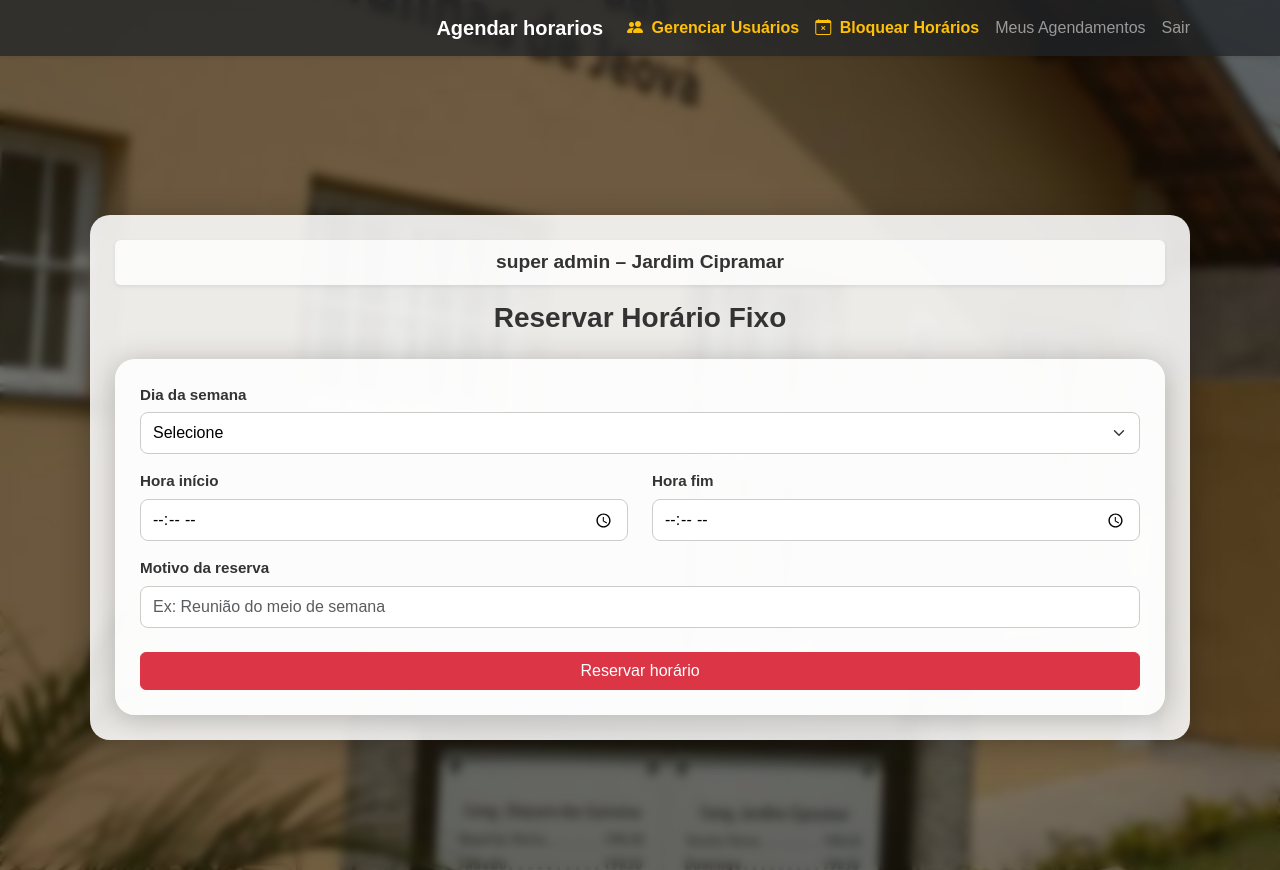
After one commit to andreluizsilv/Agenda_salao, a Django app: page /admin-congregacao/bloqueios/ in a window 1280 px wide. The commit adds this page. Run offline with Django 5.2, Linux system fonts and the light colour scheme; a user stored in the database is signed in; data comes from the database, SQL or seed files in the repository.

Commit message:
telas de Admin

```diff
--- a/agenda_salao/settings.py
+++ b/agenda_salao/settings.py
@@ -38,7 +38,8 @@
     'django.contrib.sessions',
     'django.contrib.messages',
     'django.contrib.staticfiles',
-    'agendamento'
+    'agendamento',
+
 ]
 
 MIDDLEWARE = [
--- /dev/null
+++ b/agendamento/templates/criar_bloqueio.html
@@ -0,0 +1,51 @@
+{% extends "base.html" %}
+{% block title %}Reservar Horário{% endblock %}
+
+{% block content %}
+<h3 class="text-center mb-4">Reservar Horário Fixo</h3>
+
+<form method="POST" class="content-box small">
+  {% csrf_token %}
+
+  <div class="mb-3">
+    <label>Dia da semana</label>
+    <select name="dia_semana" class="form-select" required>
+      <option value="">Selecione</option>
+      <option value="0">Segunda-feira</option>
+      <option value="1">Terça-feira</option>
+      <option value="2">Quarta-feira</option>
+      <option value="3">Quinta-feira</option>
+      <option value="4">Sexta-feira</option>
+      <option value="5">Sábado</option>
+      <option value="6">Domingo</option>
+    </select>
+  </div>
+
+  <div class="row">
+    <div class="col">
+      <label>Hora início</label>
+      <input type="time" name="hora_inicio" class="form-control" required>
+    </div>
+
+    <div class="col">
+      <label>Hora fim</label>
+      <input type="time" name="hora_fim" class="form-control" required>
+    </div>
+  </div>
+
+  <div class="mt-3">
+    <label>Motivo da reserva</label>
+    <input
+      type="text"
+      name="motivo"
+      class="form-control"
+      placeholder="Ex: Reunião do meio de semana"
+      required
+    >
+  </div>
+
+  <button class="btn btn-danger w-100 mt-4">
+    Reservar horário
+  </button>
+</form>
+{% endblock %}
--- a/agendamento/urls.py
+++ b/agendamento/urls.py
@@ -5,10 +5,15 @@
     path("", views.login_view, name="login"),
     path("logout/", views.logout_view, name="logout"),
     path("cadastro/", views.cadastro, name="cadastro"),
+
     path("agendar/", views.escolher_mes, name="escolher_mes"),
     path("agendar/<int:ano>/<int:mes>/", views.escolher_dia, name="escolher_dia"),
     path("agendar/<int:ano>/<int:mes>/<int:dia>/", views.escolher_horario, name="escolher_horario"),
+
     path("meus-agendamentos/", views.meus_agendamentos, name="meus_agendamentos"),
     path("agendamento/cancelar/<int:id>/", views.cancelar_agendamento, name="cancelar_agendamento"),
     path("agendamento/editar/<int:id>/", views.editar_agendamento, name="editar_agendamento"),
+
+    path("admin-congregacao/usuarios/", views.gerenciar_usuarios_congregacao, name="gerenciar_usuarios"),
+    path("admin-congregacao/bloqueios/", views.criar_bloqueio, name="criar_bloqueio"),
 ]
--- a/agendamento/views.py
+++ b/agendamento/views.py
@@ -1,13 +1,15 @@
 from django.shortcuts import render, redirect, get_object_or_404
 from django.contrib import messages
-from django.contrib.auth import authenticate, login, logout
+from django.contrib.auth import authenticate, login, logout, get_user_model
 from django.contrib.auth.decorators import login_required
 from django.urls import reverse
 from datetime import datetime, date, timedelta, time
 import calendar
 from .forms import *
 from .models import *
-from django.contrib.auth import get_user_model
+from .utils import admin_congregacao_required
+
+
 User = get_user_model()
 
 MESES_PT = [
@@ -46,11 +48,13 @@
         if form.is_valid():
             form.save()
             messages.success(request, "Conta criada com sucesso. Faça login.")
+            print("okcadastro")
             return redirect("login")
         else:
             messages.error(request, "Corrija os erros abaixo.")
     else:
         form = UsuarioCreationForm()
+
     return render(request, "cadastro.html", {"form": form})
 
 
@@ -88,50 +92,98 @@
 def escolher_horario(request, ano, mes, dia):
     dt = date(ano, mes, dia)
 
-    # Se for edição, pegar o ID
+    # --- edição ---
     editar_id = request.GET.get("editar")
     ag_editando = None
 
     if editar_id:
-        ag_editando = get_object_or_404(Agendamento, id=editar_id, usuario=request.user)
+        ag_editando = get_object_or_404(
+            Agendamento,
+            id=editar_id,
+            usuario=request.user
+        )
 
-    # montar horários 07:00 - 21:00 com 30min
+    # --- horários base ---
     horarios = []
     t = datetime.combine(dt, time(7, 0))
     fim = datetime.combine(dt, time(21, 0))
+
     while t <= fim:
         horarios.append(t.time().strftime("%H:%M"))
         t += timedelta(minutes=30)
 
-    # horários ocupados
-    ags = Agendamento.objects.filter(data=dt)
     ocupados = []
     detalhes = {}
+
+    # =====================================================
+    # 1️⃣ AGENDAMENTOS NORMAIS
+    # =====================================================
+    ags = Agendamento.objects.filter(data=dt)
+
     for a in ags:
         hora_str = a.horario.strftime("%H:%M")
         ocupados.append(hora_str)
+
         perfil = getattr(a.usuario, "profile", None)
         congreg = perfil.congregacao.nome if perfil and perfil.congregacao else ""
+
         detalhes[hora_str] = {
             "usuario": a.usuario.get_full_name() or a.usuario.username,
-            "congregacao": congreg
+            "congregacao": congreg,
         }
 
-    # --- PROCESSAR POST ---
+    # =====================================================
+    # 2️⃣ BLOQUEIOS FIXOS (REUNIÕES / EVENTOS)
+    # =====================================================
+    perfil_user = request.user.profile
+    dia_semana = dt.weekday()  # 0=segunda … 6=domingo
+
+    bloqueios = BloqueioAgenda.objects.filter(
+        congregacao=perfil_user.congregacao,
+        dia_semana=dia_semana,
+        ativo=True,
+    )
+
+    for h in horarios:
+        hora_obj = datetime.strptime(h, "%H:%M").time()
+
+        for b in bloqueios:
+            if b.hora_inicio <= hora_obj < b.hora_fim:
+                if h not in ocupados:
+                    ocupados.append(h)
+
+                detalhes[h] = {
+                    "usuario": "Indisponível",
+                    "congregacao": b.motivo,
+                }
+
+    # =====================================================
+    # 3️⃣ PROCESSAR POST
+    # =====================================================
     if request.method == "POST":
         horario = request.POST.get("horario")
+
         if not horario:
             messages.error(request, "Horário inválido.")
-            return redirect(request.path + (f"?editar={editar_id}" if editar_id else ""))
+            return redirect(
+                request.path + (f"?editar={editar_id}" if editar_id else "")
+            )
 
         horario_obj = datetime.strptime(horario, "%H:%M").time()
 
-        # --- MODO EDIÇÃO ---
+        # --- edição ---
         if ag_editando:
-            conflito = Agendamento.objects.filter(data=dt, horario=horario_obj)\
-                                          .exclude(id=ag_editando.id).exists()
-            if conflito:
-                messages.error(request, "Este horário já está ocupado.")
+            conflito = (
+                Agendamento.objects.filter(
+                    data=dt,
+                    horario=horario_obj
+                )
+                .exclude(id=ag_editando.id)
+                .exists()
+            )
+
+            if conflito or horario in ocupados:
+                messages.error(request, "Este horário não está disponível.")
                 return redirect(request.path + f"?editar={editar_id}")
 
             ag_editando.data = dt
@@ -141,29 +193,37 @@
             messages.success(request, "Agendamento atualizado com sucesso.")
             return redirect("meus_agendamentos")
 
-        # --- MODO CRIAÇÃO ---
-        if Agendamento.objects.filter(data=dt, horario=horario_obj).exists():
-            messages.error(request, "Horário já ocupado.")
-            return redirect(reverse("escolher_horario", args=[ano, mes, dia]))
+        # --- criação ---
+        if horario in ocupados:
+            messages.error(request, "Este horário está bloqueado.")
+            return redirect(
+                reverse("escolher_horario", args=[ano, mes, dia])
+            )
 
         Agendamento.objects.create(
             usuario=request.user,
             data=dt,
-            horario=horario_obj
+            horario=horario_obj,
         )
 
         messages.success(request, "Agendamento realizado com sucesso.")
         return redirect("meus_agendamentos")
 
-    # renderizar página
-    return render(request, "escolher_horario.html", {
-        "data": dt,
-        "horarios": horarios,
-        "ocupados": ocupados,
-        "detalhes": detalhes,
-        "mes_nome": MESES_PT[mes-1],
-        "ag_editando": ag_editando,
-    })
+    # =====================================================
+    # 4️⃣ RENDER
+    # =====================================================
+    return render(
+        request,
+        "escolher_horario.html",
+        {
+            "data": dt,
+            "horarios": horarios,
+            "ocupados": ocupados,
+            "detalhes": detalhes,
+            "mes_nome": MESES_PT[mes - 1],
+            "ag_editando": ag_editando,
+        },
+    )
 
 @login_required
 def meus_agendamentos(request):
@@ -191,3 +251,75 @@
         reverse("escolher_horario", args=[ag.data.year, ag.data.month, ag.data.day])
         + f"?editar={ag.id}"
     )
+
+
+@login_required
+@admin_congregacao_required
+def gerenciar_usuarios_congregacao(request):
+
+    admin_profile = request.user.profile
+    congregacao_atual = admin_profile.congregacao
+
+    # Apenas usuários da mesma congregação
+    usuarios = UsuarioProfile.objects.filter(
+        congregacao=congregacao_atual
+    ).select_related("user")
+
+    if request.method == "POST":
+        user_id = request.POST.get("user_id")
+        acao = request.POST.get("acao")
+
+        perfil = get_object_or_404(UsuarioProfile, id=user_id)
+
+        # Segurança extra
+        if perfil.congregacao != congregacao_atual:
+            messages.error(request, "Você não pode gerenciar usuários de outra congregação.")
+            return redirect("gerenciar_usuarios")
+
+        # Ativar ou desativar
+        if acao == "ativar":
+            perfil.is_active = True
+            perfil.user.is_active = True
+            perfil.user.save()
+            perfil.save()
+            messages.success(request, f"{perfil.user.get_full_name()} foi ativado.")
+
+        elif acao == "desativar":
+            perfil.is_active = False
+            perfil.user.is_active = False
+            perfil.user.save()
+            perfil.save()
+            messages.success(request, f"{perfil.user.get_full_name()} foi desativado.")
+
+        return redirect("gerenciar_usuarios")
+
+    return render(request, "gerenciar_usuarios.html", {
+        "usuarios": usuarios,
+        "congregacao": congregacao_atual.nome
+    })
+
+@login_required
+@admin_congregacao_required
+def criar_bloqueio(request):
+    admin = request.user.profile
+
+    if request.method == "POST":
+        hora_inicio = request.POST["hora_inicio"]
+        hora_fim = request.POST["hora_fim"]
+
+        if hora_fim <= hora_inicio:
+            messages.error(request, "A hora final deve ser maior que a inicial.")
+            return redirect("criar_bloqueio")
+
+        BloqueioAgenda.objects.create(
+            congregacao=admin.congregacao,
+            dia_semana=request.POST["dia_semana"],
+            hora_inicio=hora_inicio,
+            hora_fim=hora_fim,
+            motivo=request.POST["motivo"],
+        )
+
+        messages.success(request, "Horário reservado com sucesso.")
+        return redirect("criar_bloqueio")
+
+    return render(request, "criar_bloqueio.html")
--- a/static/css/style.css
+++ b/static/css/style.css
@@ -93,17 +93,18 @@
   color: #f5f5f5;
 }
 
-.form-control {
+.login-box .form-control {
   background-color: rgba(255, 255, 255, 0.2);
   border: none;
   color: #fff;
 }
 
-.form-control:focus {
+.login-box .form-control:focus {
   background-color: rgba(255, 255, 255, 0.25);
   color: #fff;
   box-shadow: 0 0 0 0.2rem rgba(13, 110, 253, 0.3);
 }
+
 
 .btn-primary {
   width: 100%;
@@ -317,3 +318,35 @@
     font-size: 1.2rem; /* maior que o resto */
     display: inline-block;
 }
+
+/* Estilo do link do Admin */
+.admin-link {
+    color: #ffc107 !important; /* amarelo padrão */
+    font-weight: 600;
+    transition: 0.25s ease-in-out;
+}
+
+/* Ícone animado */
+.admin-link i {
+    transition: transform 0.25s ease-in-out;
+}
+
+/* Hover: muda cor, cresce o ícone, fundo leve */
+.admin-link:hover {
+    color: #28a745 !important; /* verde */
+    background-color: rgba(40, 167, 69, 0.15);
+    border-radius: 6px;
+    padding-left: 8px;
+    padding-right: 8px;
+}
+
+.content-box .form-control,
+.content-box .form-select {
+    color: #000;
+    background-color: #fff;
+}
+
+
+.admin-link:hover i {
+    transform: scale(1.15);
+}
--- a/templates/base.html
+++ b/templates/base.html
@@ -8,6 +8,7 @@
 
     <!-- Bootstrap -->
     <link href="https://cdn.jsdelivr.net/npm/bootstrap@5.3.0/dist/css/bootstrap.min.css" rel="stylesheet">
+    <link rel="stylesheet" href="https://cdn.jsdelivr.net/npm/bootstrap-icons@1.11.1/font/bootstrap-icons.css">
 
     <!-- CSS Global -->
     <link rel="stylesheet" href="{% static 'css/style.css' %}">
@@ -16,24 +17,45 @@
     <!-- NAVBAR -->
     <nav class="navbar navbar-expand-lg navbar-dark bg-dark bg-opacity-75 shadow-sm fixed-top">
         <div class="container">
-            <a class="navbar-brand fw-semibold" href="{% url 'escolher_mes' %}">Agenda Salão</a>
             <button class="navbar-toggler" type="button" data-bs-toggle="collapse" data-bs-target="#navbarNav"
                 aria-controls="navbarNav" aria-expanded="false" aria-label="Toggle navigation">
                 <span class="navbar-toggler-icon"></span>
             </button>
             <div class="collapse navbar-collapse" id="navbarNav">
                 <ul class="navbar-nav ms-auto">
+
                     {% if user.is_authenticated %}
+                        <a class="navbar-brand fw-semibold" href="{% url 'escolher_mes' %}">Agendar horarios</a>
+                        {# --- LINK APENAS PARA ADMIN DA CONGREGAÇÃO --- #}
+                        {% if user.profile and user.profile.is_admin_congregacao %}
+                            <li class="nav-item">
+                                <a class="nav-link admin-link" href="{% url 'gerenciar_usuarios' %}">
+                                    <i class="bi bi-people-fill me-1"></i> Gerenciar Usuários
+                                </a>
+                            </li>
+
+                            <li class="nav-item">
+                                <a class="nav-link admin-link" href="{% url 'criar_bloqueio' %}">
+                                    <i class="bi bi-calendar-x me-1"></i> Bloquear Horários
+                                </a>
+                            </li>
+                        {% endif %}
+
+
                         <li class="nav-item">
-                            <a class="nav-link" href="{% url 'meus_agendamentos' %}">Meu Perfil</a>
+                            <a class="nav-link" href="{% url 'meus_agendamentos' %}">Meus Agendamentos</a>
                         </li>
+
                         <li class="nav-item">
                             <a class="nav-link" href="{% url 'logout' %}">Sair</a>
                         </li>
+
                     {% else %}
+
                         <li class="nav-item">
-                            <a class="nav-link" href="{% url 'login' %}">Entrar</a>
+                            <a class="nav-link" href="{% url 'login' %}">Login</a>
                         </li>
+
                     {% endif %}
                 </ul>
             </div>
```
Also changed, not shown: agendamento/models.py (+37 -1 lines), agendamento/templates/gerenciar_usuarios.html (added, +58 -0 lines), agendamento/utils.py (added, +13 -0 lines), db.sqlite3.
